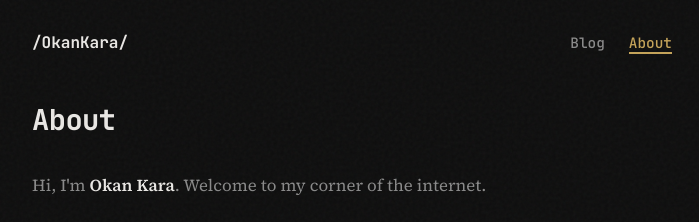
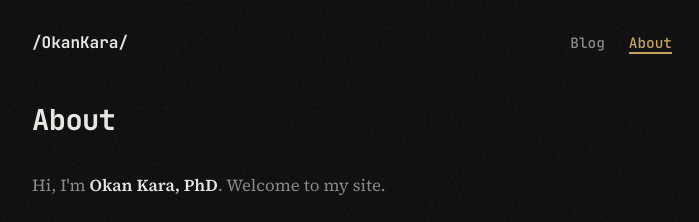
Before and after one commit to okank78/okank78.github.io, a plain HTML site: page about.html in a window 1280 px wide. Shown: the top 222 px of the page, without its empty margins (288-987 px from the left). Drawn offline with Linux system fonts and the light colour scheme.

Commit message:
Update about.html

```diff
--- a/about.html
+++ b/about.html
@@ -172,7 +172,7 @@
         <h1>About</h1>
 
         <p>
-            Hi, I'm <strong>Okan Kara</strong>. Welcome to my corner of the internet.
+            Hi, I'm <strong>Okan Kara, PhD</strong>. Welcome to my site.
         </p>
 
         <p>
@@ -189,7 +189,7 @@
     </main>
 
     <footer>
-        &copy; 2025 <a href="/">Okan Kara</a>
+        &copy; 2026 <a href="/">Okan Kara</a>
     </footer>
 </body>
 </html>
```
